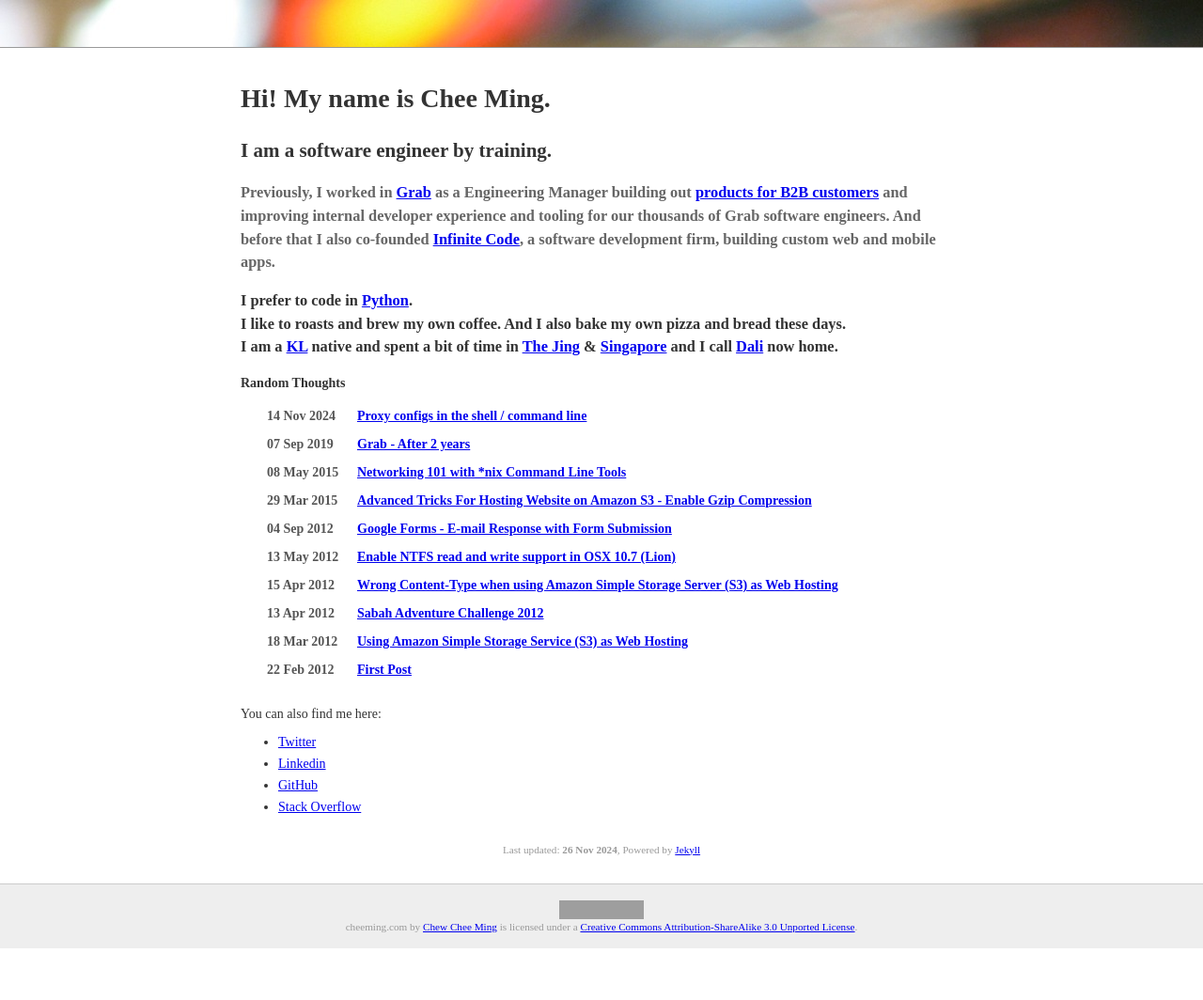
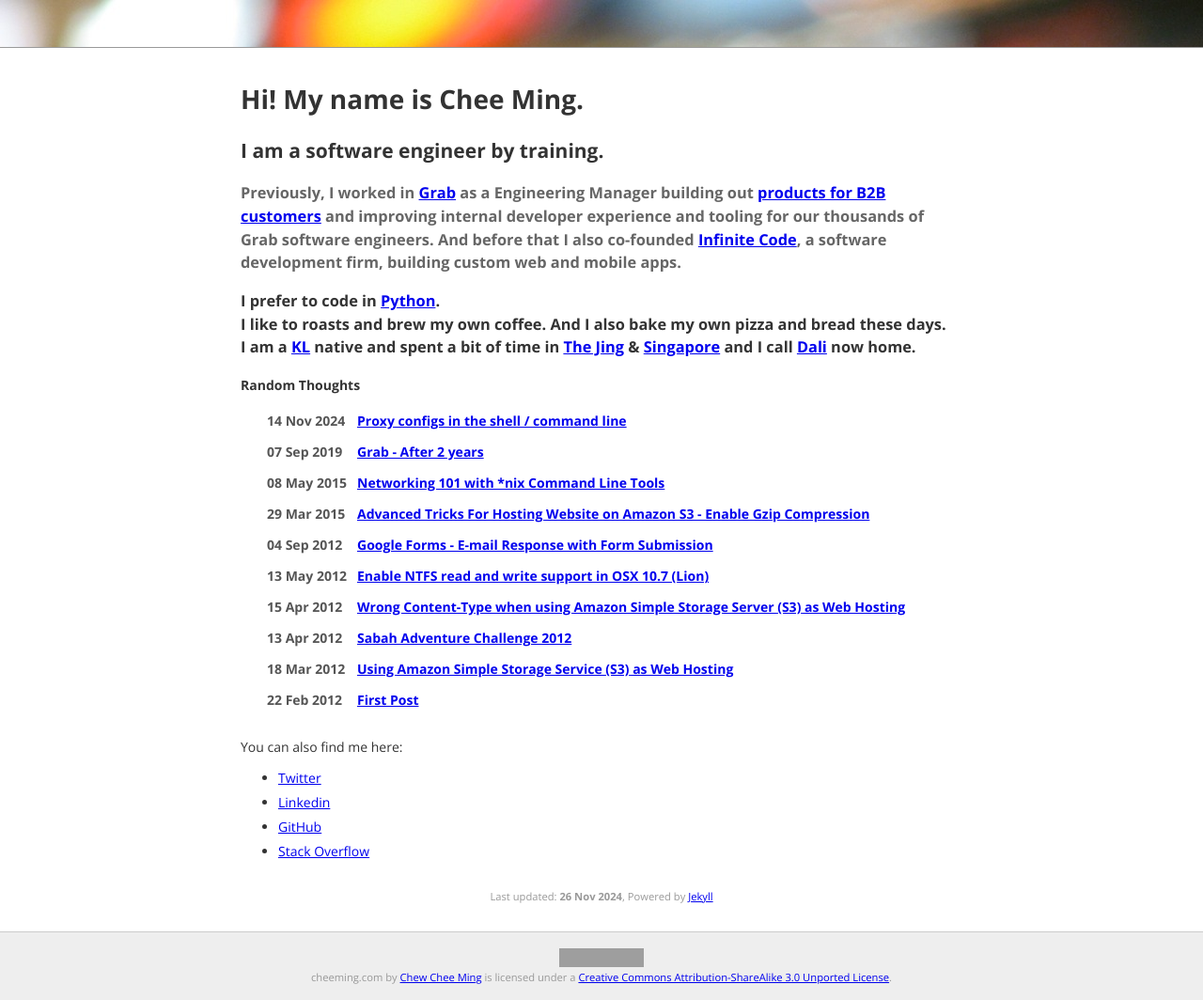
Before and after one commit to cheeming/www.cheeming.com, a Jekyll site: the page built from cheeming.com-jekyll/index.html, in a window 1280 px wide. Shown: the whole page at 94% size. Built offline with Jekyll 4.4.1, drawn with Linux system fonts in a browser that asks for light colours; some web fonts are replaced; before the commit the page ends 1009 px from its top, so only the background shows below that; grey boxes are pictures that could not be loaded.

Commit message:
Update fonts

```diff
--- a/cheeming.com-jekyll/_layouts/default.html
+++ b/cheeming.com-jekyll/_layouts/default.html
@@ -6,7 +6,11 @@
 <title>{% if page.title %}{{ page.title }} - {% endif %}cheeming.com</title>
 <link rel="alternate" type="application/rss+xml" title="cheeming.com feed - RSS" href="http://www.cheeming.com/rss.xml" />
 <link rel="alternate" type="application/atom+xml" title="cheeming.com feed - Atom" href="http://www.cheeming.com/atom.xml" />
-<link href='http://fonts.googleapis.com/css?family=Marmelad' rel='stylesheet' type='text/css'>
+
+<link rel="preconnect" href="https://fonts.googleapis.com">
+<link rel="preconnect" href="https://fonts.gstatic.com" crossorigin>
+<link href="https://fonts.googleapis.com/css2?family=Open+Sans:ital,wght@0,300..800;1,300..800&family=Roboto:ital,wght@0,100;0,300;0,400;0,500;0,700;0,900;1,100;1,300;1,400;1,500;1,700;1,900&display=swap" rel="stylesheet">
+
 <link href="/css/base.css" rel="stylesheet" type="text/css" />
 
 <!-- Google tag (gtag.js) -->
--- a/cheeming.com-jekyll/css/base.css
+++ b/cheeming.com-jekyll/css/base.css
@@ -1,5 +1,5 @@
 body {
-    font-family: 'Marmelad', serif;
+    font-family: "Open Sans", sans-serif;
     font-size: 14px;
     color: #333333;
     background-image: url(/images/bg1.jpg);
```
